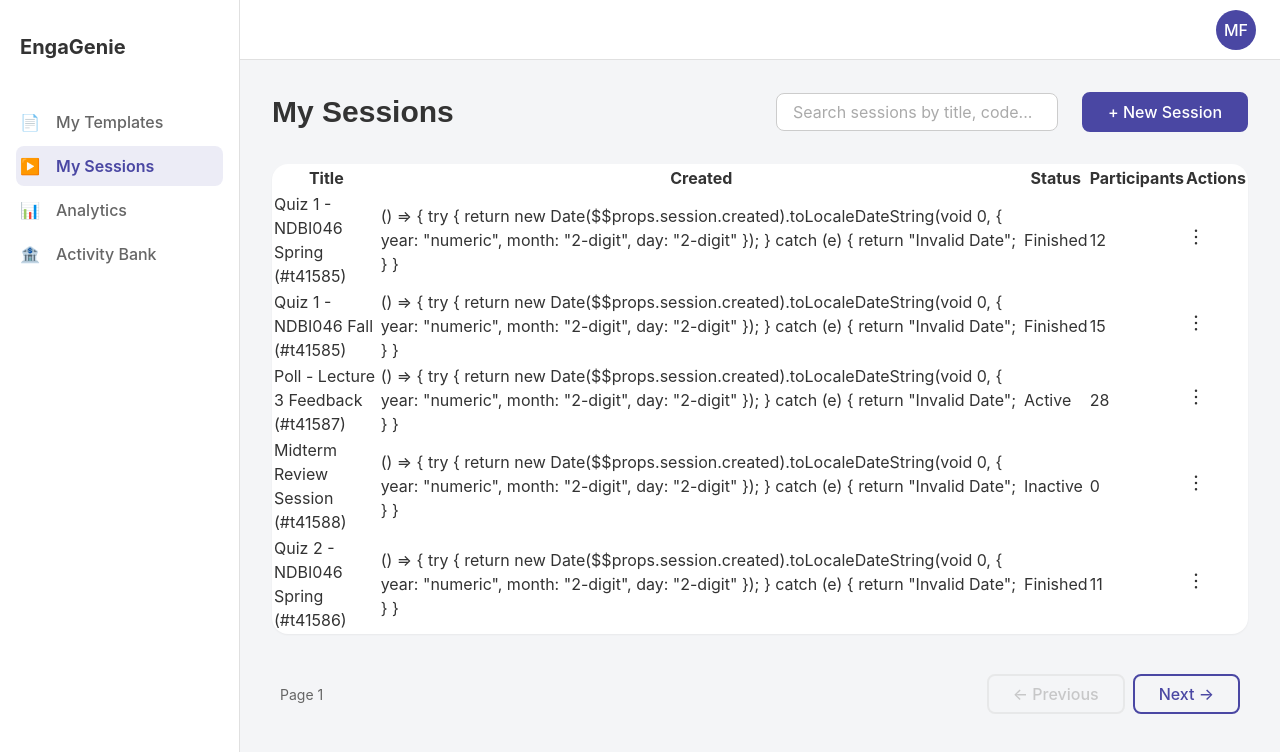
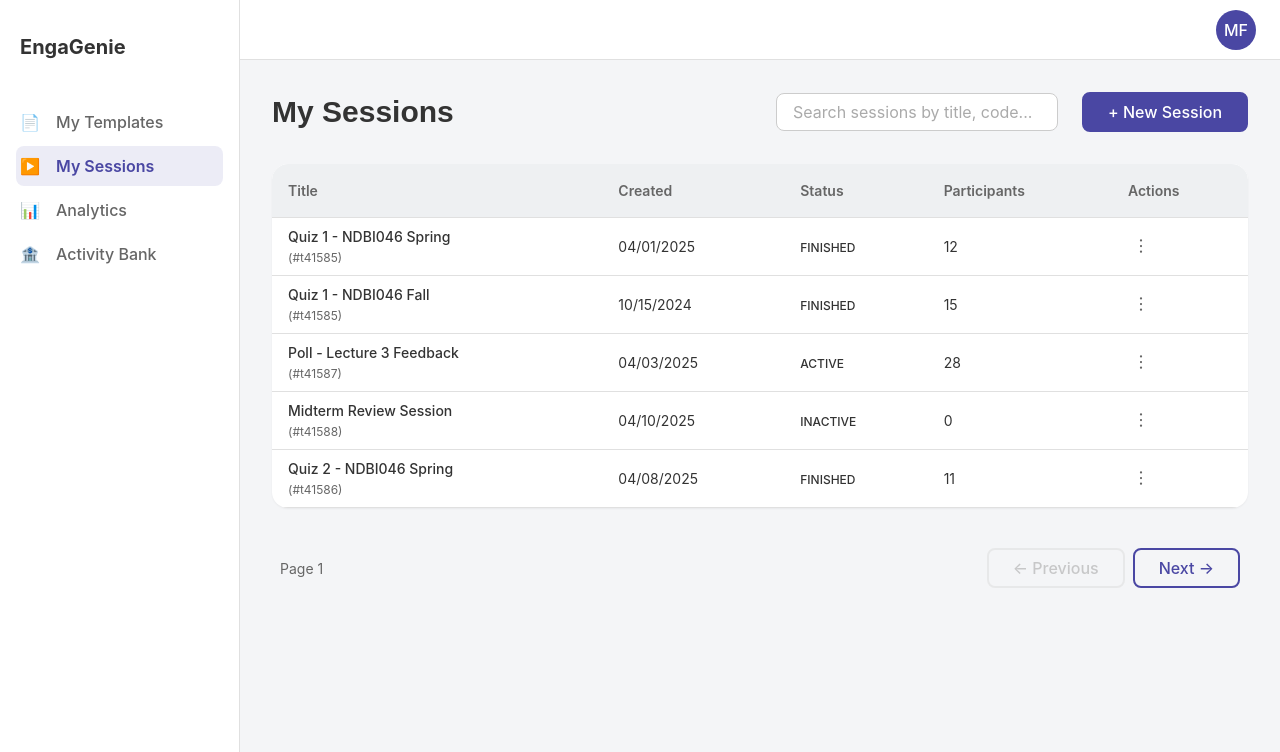
Before and after one commit to MiraZzle/hlasovatko-bachelor-thesis, a SvelteKit app in the folder manager/: page /overview/sessions in a window 1280 px wide. Shown: the top 752 px of the page. Built offline with nearby package versions, Linux system fonts and the light colour scheme.

Commit message:
feat: minor restylings for overview page

```diff
--- a/manager/src/components/dashboard/SessionRow.svelte
+++ b/manager/src/components/dashboard/SessionRow.svelte
@@ -20,44 +20,47 @@
 		onActionClick?: (id: string) => void;
 	} = $props();
 
-	// Format date
-	const formattedDate = $derived(() => {
+	// Format date helper (using $: for reactivity)
+	function formatDate(dateString: string): string {
 		try {
-			return new Date(session.created).toLocaleDateString(undefined, {
+			return new Date(dateString).toLocaleDateString(undefined, {
 				year: 'numeric',
 				month: '2-digit',
 				day: '2-digit'
 			});
 		} catch (e) {
+			console.error('Error formatting date:', dateString, e);
 			return 'Invalid Date';
 		}
-	});
+	}
+	let formattedDate = $derived(formatDate(session.created));
 
-	// Determine status class (similar to TemplateRow)
-	const statusClass = $derived(() => `data-table__status--${session.status.toLowerCase()}`);
+	// Lowercase status for class modifier
+	const statusModifier = $derived(() => session.status.toLowerCase());
 </script>
 
-<tr>
-	<td>
-		<div class="data-table__cell-primary">{session.title}</div>
-		<div class="data-table__cell-secondary">({session.templateCode})</div>
+<tr class="session-row">
+	<td class="session-row__cell session-row__cell--title-code">
+		<span class="session-row__title">{session.title}</span>
+		<span class="session-row__code">({session.templateCode})</span>
 	</td>
 
-	<td>{formattedDate}</td>
+	<td class="session-row__cell session-row__cell--date">{formattedDate}</td>
 
-	<td>
-		<span class="data-table__status {statusClass}">
+	<td class="session-row__cell session-row__cell--status">
+		<span class="session-row__status session-row__status--{statusModifier}">
 			{session.status}
 		</span>
 	</td>
 
-	<td>{session.participants}</td>
+	<td class="session-row__cell session-row__cell--participants">{session.participants}</td>
 
-	<td>
+	<td class="session-row__cell session-row__cell--actions">
 		<button
-			class="data-table__action-button"
+			class="session-row__action-button"
 			aria-label={`Actions for session ${session.title}`}
 			onclick={() => onActionClick(session.id)}
+			type="button"
 		>
 			<svg
 				width="20"
@@ -88,19 +91,106 @@
 </tr>
 
 <style lang="scss">
-	// Import variables if needed for unique styles
-	@import '../../styles/variables.scss';
+	@import '../../styles/variables.scss'; // Adjust path if needed
 
-	// Add status modifiers if not handled globally by .data-table__status--*
-	// These should match the statuses defined in the Session interface
-	:global(.data-table__status--inactive) {
-		/* ... */
-	}
-	:global(.data-table__status--active) {
-		/* ... */
-	}
-	:global(.data-table__status--finished) {
-		background-color: darken($color-surface-alt, 5%);
-		color: $color-text-disabled;
+	// Block: session-row (applies to the <tr>)
+	.session-row {
+		transition: background-color $transition-duration-fast;
+		&:hover {
+			background-color: $color-surface-alt;
+		}
+
+		// Element: Cell (td)
+		&__cell {
+			padding: $spacing-sm $spacing-md; // Vertical: 16px, Horizontal: 8px
+			text-align: left;
+			border-bottom: $border-width-thin solid $color-border-light;
+			white-space: nowrap;
+			color: $color-text-primary;
+			vertical-align: middle;
+
+			// --- Cell Modifiers ---
+			&--title-code {
+				/* specific styles */
+			}
+			&--date {
+				white-space: nowrap;
+			}
+			&--status {
+				/* specific styles */
+			}
+			&--participants {
+			} // Align numbers right
+			&--actions {
+			}
+		}
+
+		// Element: Title text
+		&__title {
+			display: block;
+			font-weight: $font-weight-medium;
+			color: $color-text-primary;
+		}
+
+		// Element: Code text (Template code)
+		&__code {
+			display: block;
+			font-size: $font-size-xs;
+			color: $color-text-secondary;
+			margin-top: $spacing-xs * 0.5;
+		}
+
+		// Element: Status Indicator
+		&__status {
+			display: inline-block;
+			border-radius: $border-radius-pill;
+			font-size: $font-size-xs;
+			font-weight: $font-weight-medium;
+			text-transform: uppercase;
+			white-space: nowrap;
+
+			// -- Status Modifiers --
+			&--inactive {
+				background-color: $color-surface-alt;
+				color: $color-text-secondary;
+			}
+			&--active {
+				background-color: rgba($color-success, 0.15);
+				// color: darken($color-success, 10%);
+			}
+			&--finished {
+				// Added Finished status style
+				// background-color: darken($color-surface-alt, 5%);
+				color: $color-text-disabled;
+			}
+		}
+
+		// Element: Action Button
+		&__action-button {
+			background: none;
+			border: none;
+			padding: $spacing-xs;
+			cursor: pointer;
+			color: $color-text-secondary;
+			border-radius: $border-radius-circle;
+			display: inline-flex;
+			align-items: center;
+			justify-content: center;
+			line-height: 0;
+			svg {
+				width: 18px;
+				height: 18px;
+				stroke-width: 1.5;
+			}
+			&:hover {
+				background-color: $color-surface-alt;
+				color: $color-text-primary;
+			}
+			&:focus-visible {
+				outline: 2px solid $color-primary-light;
+				outline-offset: 1px;
+			}
+		}
+		// Note: No __tags or __tag elements in SessionRow
 	}
 </style>
--- a/manager/src/routes/overview/sessions/+page.svelte
+++ b/manager/src/routes/overview/sessions/+page.svelte
@@ -215,6 +215,45 @@
 		}
 	}
 
+	// Block: data-table (Styles for overall table structure and header)
+	.data-table {
+		width: 100%;
+		border-collapse: collapse;
+		font-size: $font-size-sm;
+
+		thead {
+			th {
+				padding: $spacing-md; // 8px horizontal padding
+				text-align: left;
+				border-bottom: $border-width-thin solid $color-border-light;
+				white-space: nowrap;
+				font-weight: $font-weight-semibold;
+				color: $color-text-secondary;
+				background-color: $color-surface-alt;
+
+				&:first-child {
+					border-top-left-radius: $border-radius-lg;
+				}
+				&:last-child {
+					border-top-right-radius: $border-radius-lg;
+				}
+			}
+		}
+
+		tbody {
+			/* No direct td styling needed */
+		}
+
+		// Element: Row shown when no results
+		&__no-results {
+			text-align: center;
+			padding: $spacing-xl;
+			color: $color-text-secondary;
+		}
+
+		// --- Styles for row internal elements have been REMOVED ---
+	}
+
 	// Reuse data-table styles (ensure they are globally available or copy here)
 	// --- PASTE .data-table SCSS block here if not globally available ---
 	// .data-table { ... all nested styles ... }
```
Also changed, not shown: manager/src/routes/overview/templates/+page.svelte (+13 -0 lines).
